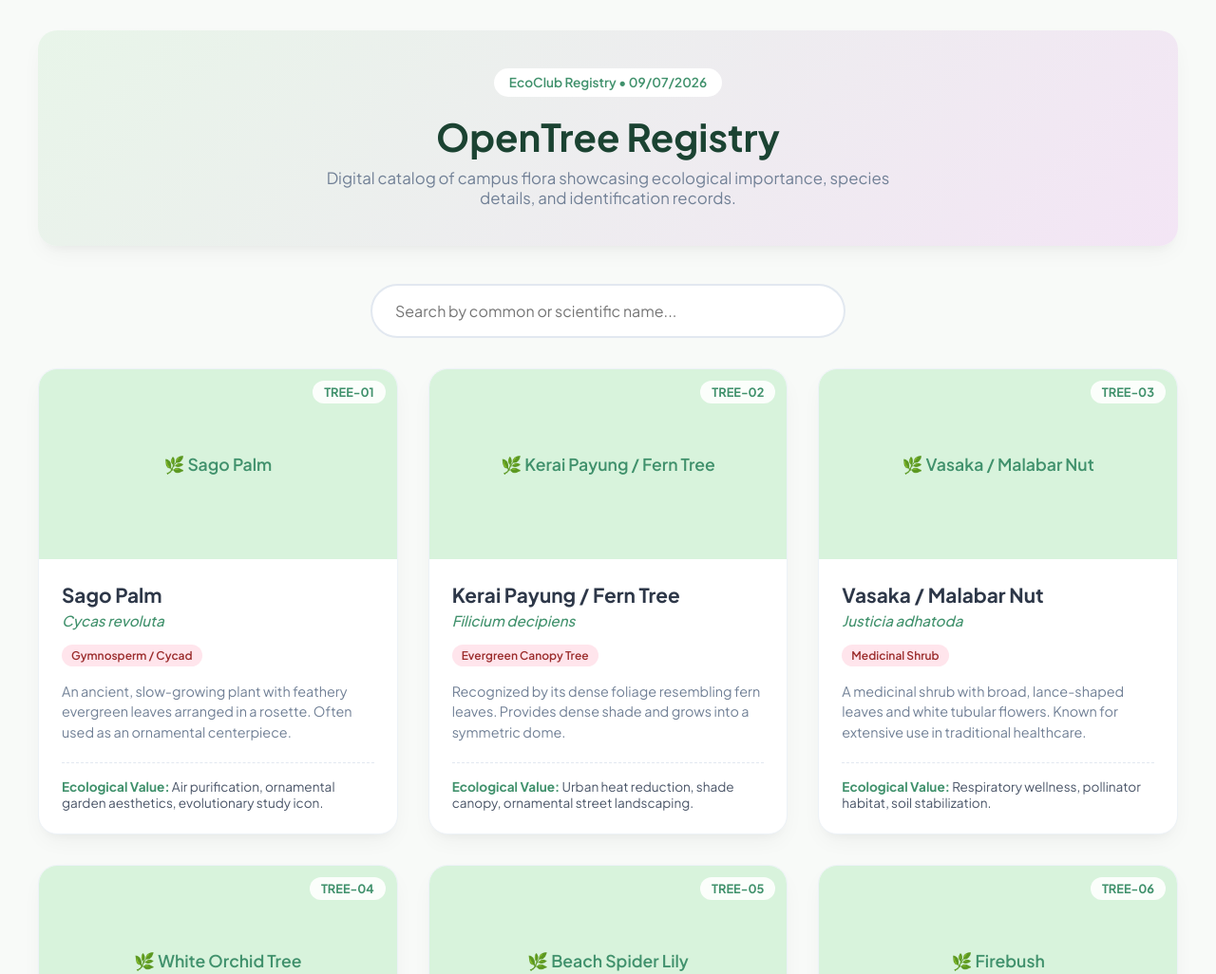
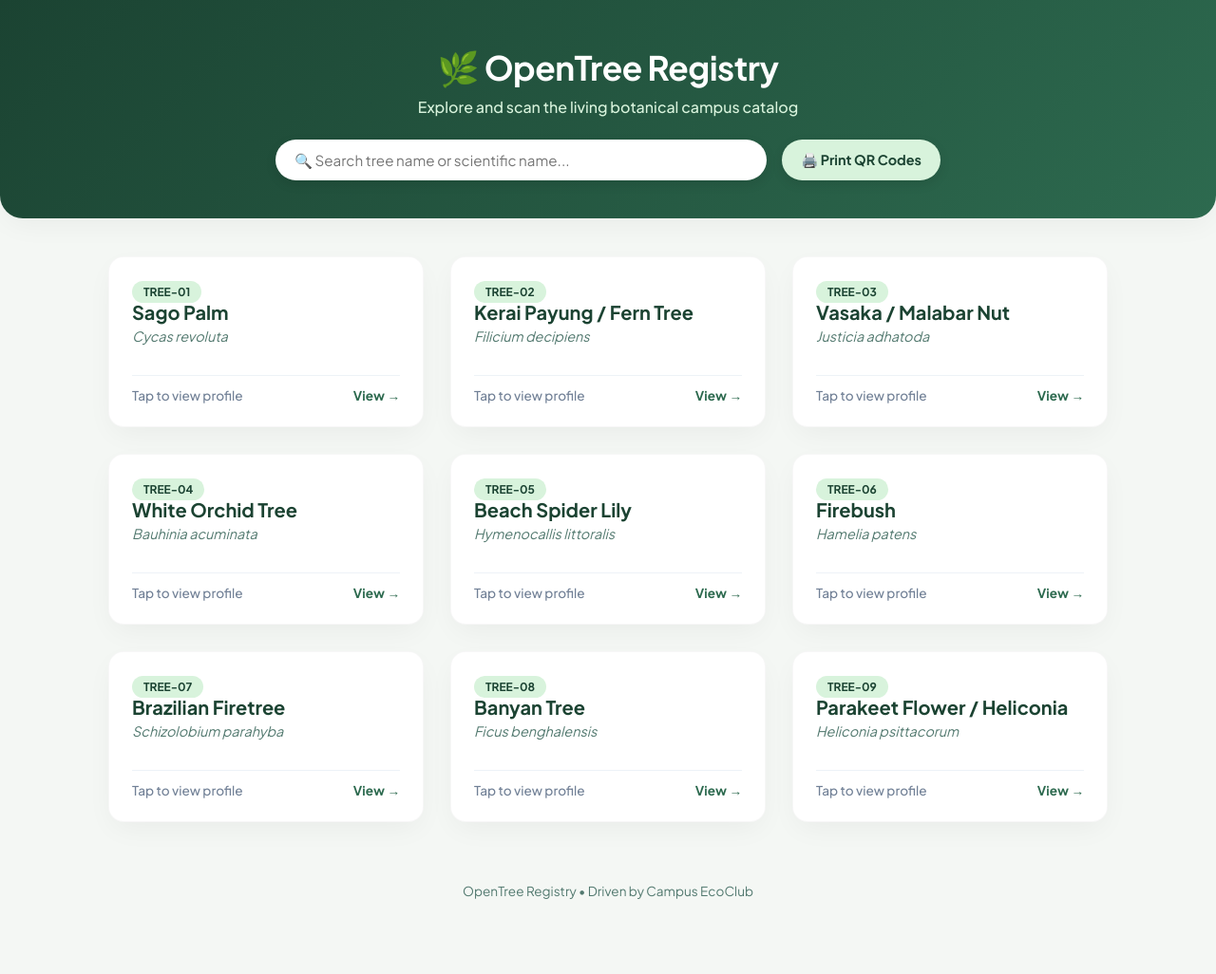
Before and after one commit to DhruvDhayfule/opentree-registry, a plain HTML site: page index.html in a window 1280 px wide. Shown: the top 1026 px of the page at 95% size. After the commit the page ends 995 px from the top, so only its background shows below. Drawn offline with Linux system fonts and the light colour scheme.

Commit message:
Update index.html with complete layout and QR print button

```diff
--- a/index.html
+++ b/index.html
@@ -3,21 +3,19 @@
 <head>
     <meta charset="UTF-8">
     <meta name="viewport" content="width=device-width, initial-scale=1.0">
-    <title>OpenTree Registry | EcoClub</title>
+    <title>OpenTree Registry | Campus Botanical Guide</title>
     <link href="https://fonts.googleapis.com/css2?family=Plus+Jakarta+Sans:wght@400;500;600;700&display=swap" rel="stylesheet">
     <style>
         :root {
-            --bg-main: #f8faf8;
+            --bg-main: #f4f7f4;
             --card-bg: #ffffff;
-            --accent-mint: #d8f3dc;
-            --accent-sage: #b7e4c7;
-            --accent-blush: #ffe5ec;
-            --accent-lavender: #e8e8e4;
-            --text-dark: #2d3748;
-            --text-muted: #718096;
-            --primary-green: #40916c;
-            --shadow: 0 10px 25px -5px rgba(0, 0, 0, 0.05), 0 8px 10px -6px rgba(0, 0, 0, 0.03);
-            --radius: 20px;
+            --primary-green: #2d6a4f;
+            --hover-green: #1b4332;
+            --accent-light: #d8f3dc;
+            --text-dark: #1b4332;
+            --text-muted: #52796f;
+            --shadow: 0 10px 30px -5px rgba(0, 0, 0, 0.05);
+            --radius: 16px;
         }
 
         * {
@@ -29,329 +27,248 @@
 
         body {
             background-color: var(--bg-main);
+            color: #2d3748;
+            padding-bottom: 3rem;
+            scroll-behavior: smooth;
+        }
+
+        header {
+            background: linear-gradient(135deg, #1b4332 0%, #2d6a4f 100%);
+            color: white;
+            padding: 3rem 1.5rem 2.5rem;
+            text-align: center;
+            border-bottom-left-radius: 24px;
+            border-bottom-right-radius: 24px;
+            box-shadow: var(--shadow);
+        }
+
+        header h1 {
+            font-size: 2.2rem;
+            font-weight: 700;
+            margin-bottom: 0.5rem;
+            letter-spacing: -0.5px;
+        }
+
+        header p {
+            color: var(--accent-light);
+            font-size: 1rem;
+            margin-bottom: 1.5rem;
+            font-weight: 500;
+        }
+
+        .action-bar {
+            display: flex;
+            justify-content: center;
+            align-items: center;
+            gap: 1rem;
+            flex-wrap: wrap;
+            max-width: 700px;
+            margin: 0 auto;
+        }
+
+        .search-box {
+            flex: 1;
+            min-width: 260px;
+            position: relative;
+        }
+
+        .search-box input {
+            width: 100%;
+            padding: 0.75rem 1.25rem;
+            border-radius: 50px;
+            border: none;
+            outline: none;
+            font-size: 0.95rem;
+            box-shadow: 0 4px 12px rgba(0,0,0,0.1);
+        }
+
+        .qr-btn {
+            display: inline-flex;
+            align-items: center;
+            gap: 0.5rem;
+            background-color: var(--accent-light);
             color: var(--text-dark);
-            padding: 2rem 1rem;
-            min-height: 100vh;
+            padding: 0.75rem 1.25rem;
+            border-radius: 50px;
+            text-decoration: none;
+            font-weight: 700;
+            font-size: 0.9rem;
+            transition: all 0.2s ease;
+            box-shadow: 0 4px 12px rgba(0, 0, 0, 0.1);
+            white-space: nowrap;
+        }
+
+        .qr-btn:hover {
+            background-color: #ffffff;
+            transform: translateY(-2px);
         }
 
         .container {
-            max-width: 1200px;
-            margin: 0 auto;
-        }
-
-        header {
-            text-align: center;
-            margin-bottom: 2.5rem;
-            padding: 2.5rem 1.5rem;
-            background: linear-gradient(135deg, #e8f5e9 0%, #f3e5f5 100%);
-            border-radius: var(--radius);
-            box-shadow: var(--shadow);
-        }
-
-        .badge {
-            display: inline-block;
-            padding: 0.4rem 1rem;
-            background-color: var(--card-bg);
-            color: var(--primary-green);
-            font-weight: 600;
-            font-size: 0.85rem;
-            border-radius: 50px;
-            margin-bottom: 1rem;
-        }
-
-        header h1 {
-            font-size: 2.5rem;
-            color: #1b4332;
-            margin-bottom: 0.5rem;
-        }
-
-        header p {
-            color: var(--text-muted);
-            font-size: 1.05rem;
-            max-width: 600px;
-            margin: 0 auto;
-        }
-
-        .search-container {
-            margin-bottom: 2rem;
-            display: flex;
-            justify-content: center;
-        }
-
-        .search-input {
-            width: 100%;
-            max-width: 500px;
-            padding: 1rem 1.5rem;
-            border: 2px solid #e2e8f0;
-            border-radius: 50px;
-            font-size: 1rem;
-            outline: none;
-            transition: all 0.3s ease;
-            background-color: var(--card-bg);
-        }
-
-        .search-input:focus {
-            border-color: var(--primary-green);
-            box-shadow: 0 0 0 4px rgba(64, 145, 108, 0.15);
+            max-width: 1100px;
+            margin: 2.5rem auto 0;
+            padding: 0 1.5rem;
         }
 
         .grid {
             display: grid;
-            grid-template-columns: repeat(auto-fit, minmax(320px, 1fr));
-            gap: 2rem;
+            grid-template-columns: repeat(auto-fill, minmax(300px, 1fr));
+            gap: 1.75rem;
         }
 
         .card {
             background: var(--card-bg);
             border-radius: var(--radius);
-            overflow: hidden;
+            padding: 1.5rem;
             box-shadow: var(--shadow);
-            transition: transform 0.3s ease, box-shadow 0.3s ease;
+            transition: transform 0.2s ease, box-shadow 0.2s ease;
+            cursor: pointer;
+            border: 1px solid rgba(0, 0, 0, 0.03);
             display: flex;
             flex-direction: column;
-            border: 1px solid #edf2f7;
-            cursor: pointer;
+            justify-content: space-between;
         }
 
         .card:hover {
-            transform: translateY(-6px);
-            box-shadow: 0 20px 30px -10px rgba(0, 0, 0, 0.08);
+            transform: translateY(-4px);
+            box-shadow: 0 15px 35px -5px rgba(0, 0, 0, 0.1);
         }
 
-        .card-img-placeholder {
-            height: 200px;
-            background-color: var(--accent-mint);
-            display: flex;
-            align-items: center;
-            justify-content: center;
-            color: var(--primary-green);
-            font-weight: 600;
-            font-size: 1.1rem;
-            position: relative;
+        .card-tag {
+            align-self: flex-start;
+            background-color: var(--accent-light);
+            color: var(--text-dark);
+            font-size: 0.75rem;
+            font-weight: 700;
+            padding: 0.25rem 0.75rem;
+            border-radius: 20px;
+            margin-bottom: 1rem;
         }
 
-        .tree-id {
-            position: absolute;
-            top: 12px;
-            right: 12px;
-            background: rgba(255, 255, 255, 0.9);
-            padding: 4px 12px;
-            border-radius: 20px;
-            font-size: 0.8rem;
+        .card-title {
+            font-size: 1.25rem;
             font-weight: 700;
-            color: var(--primary-green);
-        }
-
-        .card-body {
-            padding: 1.5rem;
-            display: flex;
-            flex-direction: column;
-            flex-grow: 1;
-        }
-
-        .common-name {
-            font-size: 1.3rem;
-            font-weight: 700;
-            color: #2d3748;
+            color: var(--text-dark);
             margin-bottom: 0.25rem;
         }
 
-        .sci-name {
+        .card-sci {
+            font-size: 0.9rem;
             font-style: italic;
-            color: var(--primary-green);
-            font-size: 0.95rem;
+            color: var(--text-muted);
             margin-bottom: 1rem;
+        }
+
+        .card-footer {
+            display: flex;
+            justify-content: space-between;
+            align-items: center;
+            margin-top: 1rem;
+            padding-top: 0.75rem;
+            border-top: 1px solid #edf2f7;
+            font-size: 0.85rem;
+            color: #718096;
             font-weight: 500;
         }
 
-        .tag-container {
-            display: flex;
-            gap: 0.5rem;
-            margin-bottom: 1rem;
-            flex-wrap: wrap;
+        .view-link {
+            color: var(--primary-green);
+            font-weight: 700;
         }
 
-        .tag {
-            font-size: 0.75rem;
-            padding: 4px 10px;
-            border-radius: 12px;
-            background-color: var(--accent-blush);
-            color: #9b2c2c;
-            font-weight: 600;
-        }
-
-        .description {
-            font-size: 0.9rem;
+        .no-results {
+            text-align: center;
+            grid-column: 1 / -1;
+            padding: 3rem;
             color: var(--text-muted);
-            line-height: 1.5;
-            margin-bottom: 1.25rem;
-        }
-
-        .benefits {
-            margin-top: auto;
-            padding-top: 1rem;
-            border-top: 1px dashed #e2e8f0;
-            font-size: 0.85rem;
-            color: #4a5568;
-        }
-
-        .benefits strong {
-            color: var(--primary-green);
+            font-size: 1.1rem;
         }
 
         footer {
             text-align: center;
             margin-top: 4rem;
-            padding: 2rem;
+            font-size: 0.85rem;
             color: var(--text-muted);
-            font-size: 0.9rem;
-        }
-
-        footer strong {
-            color: var(--primary-green);
         }
     </style>
 </head>
 <body>
 
+    <header>
+        <h1>🌿 OpenTree Registry</h1>
+        <p>Explore and scan the living botanical campus catalog</p>
+
+        <div class="action-bar">
+            <div class="search-box">
+                <input type="text" id="searchInput" placeholder="🔍 Search tree name or scientific name..." onkeyup="filterTrees()">
+            </div>
+            <!-- Print QR Codes Button -->
+            <a href="qrcodes.html" class="qr-btn">🖨️ Print QR Codes</a>
+        </div>
+    </header>
+
     <div class="container">
-        <header>
-            <span class="badge">EcoClub Registry • 09/07/2026</span>
-            <h1>OpenTree Registry</h1>
-            <p>Digital catalog of campus flora showcasing ecological importance, species details, and identification records.</p>
-        </header>
+        <div class="grid" id="treeGrid"></div>
+    </div>
 
-        <div class="search-container">
-            <input type="text" id="searchInput" class="search-input" placeholder="Search by common or scientific name...">
-        </div>
-
-        <div class="grid" id="treeGrid">
-            <!-- Dynamic tree cards rendered here -->
-        </div>
-
-        <footer>
-            <p><strong>OpenTree Registry</strong> — Conceptualized & Developed by <strong>Dhruv Dhayfule</strong>, <strong>Rudra Nishad</strong> & <strong>Daksh Raj</strong></p>
-        </footer>
-    </div>
+    <footer>
+        <p>OpenTree Registry • Driven by Campus EcoClub</p>
+    </footer>
 
     <script>
         const trees = [
-            {
-                id: "TREE-01",
-                commonName: "Sago Palm",
-                scientificName: "Cycas revoluta",
-                category: "Gymnosperm / Cycad",
-                description: "An ancient, slow-growing plant with feathery evergreen leaves arranged in a rosette. Often used as an ornamental centerpiece.",
-                benefits: "Air purification, ornamental garden aesthetics, evolutionary study icon."
-            },
-            {
-                id: "TREE-02",
-                commonName: "Kerai Payung / Fern Tree",
-                scientificName: "Filicium decipiens",
-                category: "Evergreen Canopy Tree",
-                description: "Recognized by its dense foliage resembling fern leaves. Provides dense shade and grows into a symmetric dome.",
-                benefits: "Urban heat reduction, shade canopy, ornamental street landscaping."
-            },
-            {
-                id: "TREE-03",
-                commonName: "Vasaka / Malabar Nut",
-                scientificName: "Justicia adhatoda",
-                category: "Medicinal Shrub",
-                description: "A medicinal shrub with broad, lance-shaped leaves and white tubular flowers. Known for extensive use in traditional healthcare.",
-                benefits: "Respiratory wellness, pollinator habitat, soil stabilization."
-            },
-            {
-                id: "TREE-04",
-                commonName: "White Orchid Tree",
-                scientificName: "Bauhinia acuminata",
-                category: "Flowering Shrub",
-                description: "Features distinct twin-lobed leaves resembling butterfly wings and fragrant snow-white blossoms.",
-                benefits: "Butterfly attractor, nitrogen-fixing soil enrichment, aesthetic landscaping."
-            },
-            {
-                id: "TREE-05",
-                commonName: "Beach Spider Lily",
-                scientificName: "Hymenocallis littoralis",
-                category: "Perennial Herb",
-                description: "Perennial plant producing striking spider-like white flowers with long, delicate petals springing from a central cup.",
-                benefits: "Soil erosion prevention, low-maintenance green border, fragrance."
-            },
-            {
-                id: "TREE-06",
-                commonName: "Firebush",
-                scientificName: "Hamelia patens",
-                category: "Flowering Shrub",
-                description: "Fast-growing shrub with vibrant reddish-orange tubular flowers that bloom continuously in tropical environments.",
-                benefits: "Hummingbird and butterfly haven, drought resistance, continuous bloom."
-            },
-            {
-                id: "TREE-07",
-                commonName: "Brazilian Firetree",
-                scientificName: "Schizolobium parahyba",
-                category: "Canopy Tree",
-                description: "Renowned for its rapid growth rate, fern-like foliage, and brilliant yellow floral displays in bloom season.",
-                benefits: "Rapid reforestation, tall canopy shade, rich organic leaf litter."
-            },
-            {
-                id: "TREE-08",
-                commonName: "Banyan Tree",
-                scientificName: "Ficus benghalensis",
-                category: "Keystone Fig Species",
-                description: "A massive tree famous for sending down aerial prop roots that develop into sturdy wooden trunks over time.",
-                benefits: "Major biodiversity hub, bird feeding site, massive oxygen production."
-            },
-            {
-                id: "TREE-09",
-                commonName: "Parakeet Flower / Heliconia",
-                scientificName: "Heliconia psittacorum",
-                category: "Tropical Perennial",
-                description: "Features glossy banana-like leaves and bright orange to red bracts resembling a parrot's beak.",
-                benefits: "Nectar source for pollinators, understory landscaping accent."
-            }
+            { id: "TREE-01", name: "Sago Palm", sci: "Cycas revoluta" },
+            { id: "TREE-02", name: "Kerai Payung / Fern Tree", sci: "Filicium decipiens" },
+            { id: "TREE-03", name: "Vasaka / Malabar Nut", sci: "Justicia adhatoda" },
+            { id: "TREE-04", name: "White Orchid Tree", sci: "Bauhinia acuminata" },
+            { id: "TREE-05", name: "Beach Spider Lily", sci: "Hymenocallis littoralis" },
+            { id: "TREE-06", name: "Firebush", sci: "Hamelia patens" },
+            { id: "TREE-07", name: "Brazilian Firetree", sci: "Schizolobium parahyba" },
+            { id: "TREE-08", name: "Banyan Tree", sci: "Ficus benghalensis" },
+            { id: "TREE-09", name: "Parakeet Flower / Heliconia", sci: "Heliconia psittacorum" }
         ];
 
-        function renderTrees(filterText = '') {
-            const container = document.getElementById('treeGrid');
-            container.innerHTML = '';
+        function renderTrees(treeList) {
+            const grid = document.getElementById('treeGrid');
+            grid.innerHTML = '';
 
-            const filtered = trees.filter(tree =>
-                tree.commonName.toLowerCase().includes(filterText.toLowerCase()) ||
-                tree.scientificName.toLowerCase().includes(filterText.toLowerCase()) ||
-                tree.category.toLowerCase().includes(filterText.toLowerCase())
-            );
+            if (treeList.length === 0) {
+                grid.innerHTML = `<div class="no-results">No trees found matching your search.</div>`;
+                return;
+            }
 
-            filtered.forEach(tree => {
+            treeList.forEach(tree => {
                 const card = document.createElement('div');
                 card.className = 'card';
+                card.id = tree.id;
                 card.onclick = () => window.location.href = `tree.html?id=${tree.id}`;
 
                 card.innerHTML = `
-                    <div class="card-img-placeholder">
-                        <span class="tree-id">${tree.id}</span>
-                        <span>🌿 ${tree.commonName}</span>
+                    <div>
+                        <span class="card-tag">${tree.id}</span>
+                        <div class="card-title">${tree.name}</div>
+                        <div class="card-sci">${tree.sci}</div>
                     </div>
-                    <div class="card-body">
-                        <div class="common-name">${tree.commonName}</div>
-                        <div class="sci-name">${tree.scientificName}</div>
-                        <div class="tag-container">
-                            <span class="tag">${tree.category}</span>
-                        </div>
-                        <p class="description">${tree.description}</p>
-                        <div class="benefits">
-                            <strong>Ecological Value:</strong> ${tree.benefits}
-                        </div>
+                    <div class="card-footer">
+                        <span>Tap to view profile</span>
+                        <span class="view-link">View →</span>
                     </div>
                 `;
-                container.appendChild(card);
+                grid.appendChild(card);
             });
         }
 
-        document.getElementById('searchInput').addEventListener('input', (e) => {
-            renderTrees(e.target.value);
-        });
+        function filterTrees() {
+            const query = document.getElementById('searchInput').value.toLowerCase();
+            const filtered = trees.filter(tree =>
+                tree.name.toLowerCase().includes(query) ||
+                tree.sci.toLowerCase().includes(query) ||
+                tree.id.toLowerCase().includes(query)
+            );
+            renderTrees(filtered);
+        }
 
         // Initial render
-        renderTrees();
+        renderTrees(trees);
     </script>
 </body>
 </html>
```
